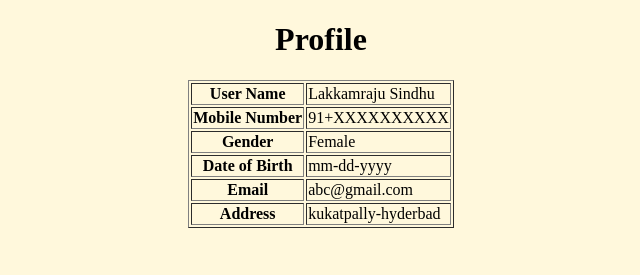
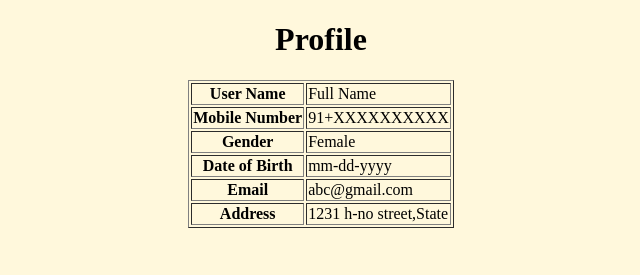
Before and after one commit to lakkamrajusindhu20/Html-task, a plain HTML site: page profile.html in a window 1280 px wide. Shown: the top 275 px of the page, without its empty margins (319-959 px from the left). Drawn offline with Linux system fonts and the light colour scheme.

Commit message:
profile change to general

```diff
--- a/profile.html
+++ b/profile.html
@@ -11,7 +11,7 @@
     <table border="1px">
         <tr>
             <th>User Name</th>
-            <td>Lakkamraju Sindhu</td>
+            <td>Full Name</td>
         </tr>
         <tr>
             <th>Mobile Number</th>
@@ -31,7 +31,7 @@
         </tr>
         <tr>
             <th>Address</th>
-            <td>kukatpally-hyderbad</td>
+            <td>1231 h-no street,State</td>
         </tr>
     </table>
     <br><br><br>
```
